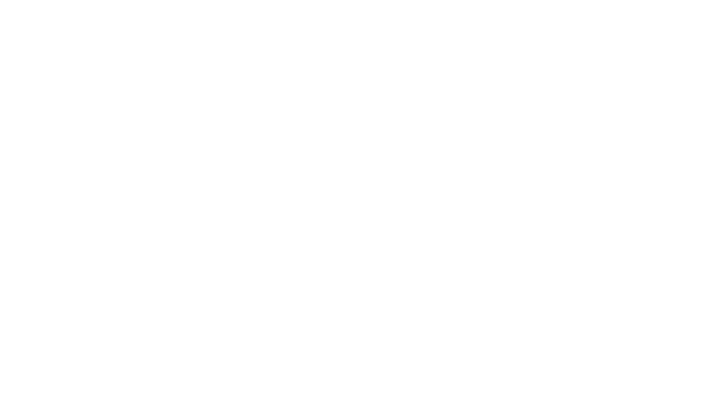
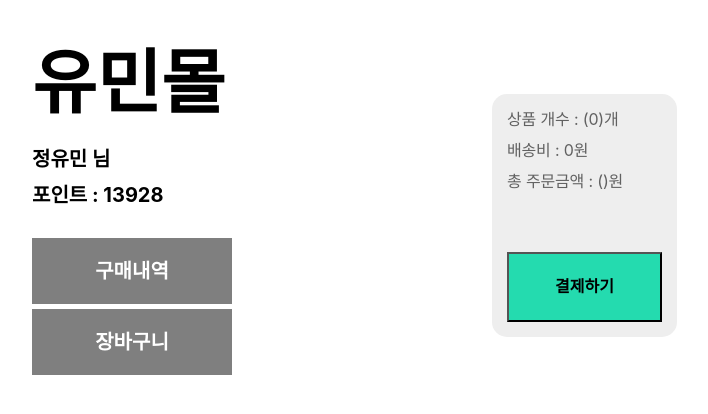
Before and after one commit to yooo-mean/ecommerce, a React (Create React App) app: page /ecommerce/mypage in a window 1280 px wide. Before the commit this address had no page. Shown: the top 414 px of the page, without its empty margins (28-736 px from the left). Built offline with nearby package versions, Linux system fonts and the light colour scheme; the HTML template or start-up script is replaced by a standard one.

Commit message:
chore: 쓸모없는 페이지 삭제 및 마이페이지 변수 값 변경

```diff
--- a/src/App.js
+++ b/src/App.js
@@ -2,9 +2,7 @@ import { BrowserRouter, Routes, Route } from 'react-router-dom';
 import './App.css';
 import Home from './pages/Home';
 import ProductDetail from './pages/ProductDetail';
-import Basket from './pages/Basket';
-import BucketBox from './pages/BucketBox';
-import Payment from './pages/Payment';
+import MyPage from './pages/MyPage';
 
 function App() {
   return (
@@ -14,9 +12,7 @@ function App() {
       <Routes>
         <Route path="/" element={<Home />} />
         <Route path="/product/:productId" element={<ProductDetail />} />
-        <Route path="/basket" element={<Basket />} />
-        <Route path="/bucketBox" element={<BucketBox />} />
-        <Route path="/payment" element={<Payment />} />
+        <Route path="/mypage" element={<MyPage />} />
       </Routes>
     </BrowserRouter>
   );
--- a/src/apis/useDB.jsx
+++ b/src/apis/useDB.jsx
@@ -1,3 +1,6 @@
+/*
+DB 를 이용하려고 했던 api
+그러나 잠정적으로 사용 안함.
 import { db, firebase } from '../firebase';
 
 const getDoc = async (colId, docId) => {
@@ -52,4 +55,4 @@ const deleteField = async (colId, docId, fieldName) => {
   }
 }
 
-export {getDoc, addDoc, updateDoc, deleteDoc, deleteField}
+export {getDoc, addDoc, updateDoc, deleteDoc, deleteField}*/
--- a/src/components/Navigation.jsx
+++ b/src/components/Navigation.jsx
@@ -16,7 +16,7 @@ const Navigation = () => {
         <ToSignUp
         onClick={()=>{navigate(`/`)}}>회원가입</ToSignUp>
         <ToMyPage
-        onClick={()=>{navigate(`basket`)}}>마이페이지</ToMyPage>
+        onClick={()=>{navigate(`/mypage`)}}>마이페이지</ToMyPage>
       </NavigationStyled>
     </>
   )
--- a/src/pages/Basket.jsx
+++ b/src/pages/MyPage.jsx
@@ -1,19 +1,15 @@
-import Navigation from '../components/Navigation';
 import styled from 'styled-components';
-import { getDoc } from "../apis/useDB"
 import { useState } from 'react';
-import { Navigate, useNavigate } from 'react-router-dom';
+import { useNavigate } from 'react-router-dom';
 import * as storage from '../utils/storage';
 import BucketItem from '../components/BucketItem';
 import { useEffect } from 'react';
 
-var name, number, isok;
-
-const Basket = () => {
-  const [record, setRecord] = useState();
-  const [bucketItems, setBucketItems] = useState();
-  const navigate = useNavigate();
-  const [bucketItemCount, setBucketItemCount] = useState();
+const MyPage = () => {
+  const [record, setRecord] = useState(); //장바구니 혹은 구매내역을 보여주기 위한 스테이트
+  const [bucketItems, setBucketItems] = useState(); //장바구니 아이템 스테이트
+  const navigate = useNavigate(); //페이지 이동을 위한 네비게이트
+  const [bucketItemCount, setBucketItemCount] = useState(); // 장바구니 상품의 양 스테이트
 
   useEffect(()=>  {
     //1. 장바구니 데이터 가져오기
@@ -36,27 +32,12 @@ const Basket = () => {
     setBucketItemCount(bucketItemCount - 1);
   };
 
-  const data = getDoc('board', 'Fy7wjB6oMtQz1rgb6QeB');
+  /*const data = getDoc('board', 'Fy7wjB6oMtQz1rgb6QeB');
   data.then( (object) => {
     name = object.name;
     number = object.number;
     isok = object.sex;
-  })
-
-  const getPrice = () => {
-    const items = storage.getBucketItems();
-    let price;
-    items.map((item) => {
-      price += item.price;
-    })
-    return price;
-  }
-
-  let price = getPrice();
-
-  const onClickPayButton = () => {
-    navigate(`/payment`)
-  }
+  })*/
 
   return(
     <LayoutStyled>
@@ -95,9 +76,8 @@ const Basket = () => {
         <PriceSortStyled>
           <PriceStyled>상품 개수 : ({bucketItemCount})개</PriceStyled>
           <PriceStyled>배송비 : {2500 * bucketItemCount}원</PriceStyled>
-      <PriceStyled>총 주문금액 : ({price})원</PriceStyled>
-      <PayButton
-      onClick={()=>onClickPayButton()}>결제하기</PayButton>
+          <PriceStyled>총 주문금액 : ()원</PriceStyled>
+          <PayButton>결제하기</PayButton>
         </PriceSortStyled>
       </WidthStyled>
     </LayoutStyled>
@@ -199,4 +179,4 @@ const CheckRecord = styled.button`
   border: none;
 `
 
-export default Basket;
+export default MyPage;
--- a/src/pages/Payment.jsx
+++ /dev/null
@@ -1,14 +0,0 @@
-import Logo from '../components/Logo';
-
-const Payment = () => {
-  return(
-    <>
-      <Logo />
-      <div>결제 페이지 입니다.</div>
-      <div>좌측에 장바구니 품목들</div>
-      <div>우측에 결제를 위한 항목들</div>
-    </>
-  )
-}
-
-export default Payment;
--- a/src/pages/ProductDetail.jsx
+++ b/src/pages/ProductDetail.jsx
@@ -36,7 +36,7 @@ const ProductDetail = () => {
     //장바구니에 아이템을 추가한다.
     storage.addBucket(product);
     //장바구니 페이지로 이동한다
-    navigate("/basket");
+    navigate("/mypage");
     }
 
   return(
--- a/src/utils/storage.js
+++ b/src/utils/storage.js
@@ -30,7 +30,4 @@ export const removeBucketItem = (productId) => {
   localStorage.removeItem(BUCKET);
   //다시 상품 리스트 저장하기.
   localStorage.setItem(BUCKET, JSON.stringify(items));
-
-  console.log("----------4--------");
-  console.log(getBucketItems());
 }
```
Also changed, not shown: src/pages/BucketBox.jsx (deleted, +0 -7 lines). Lines whose indentation alone changed are shown as unchanged.
